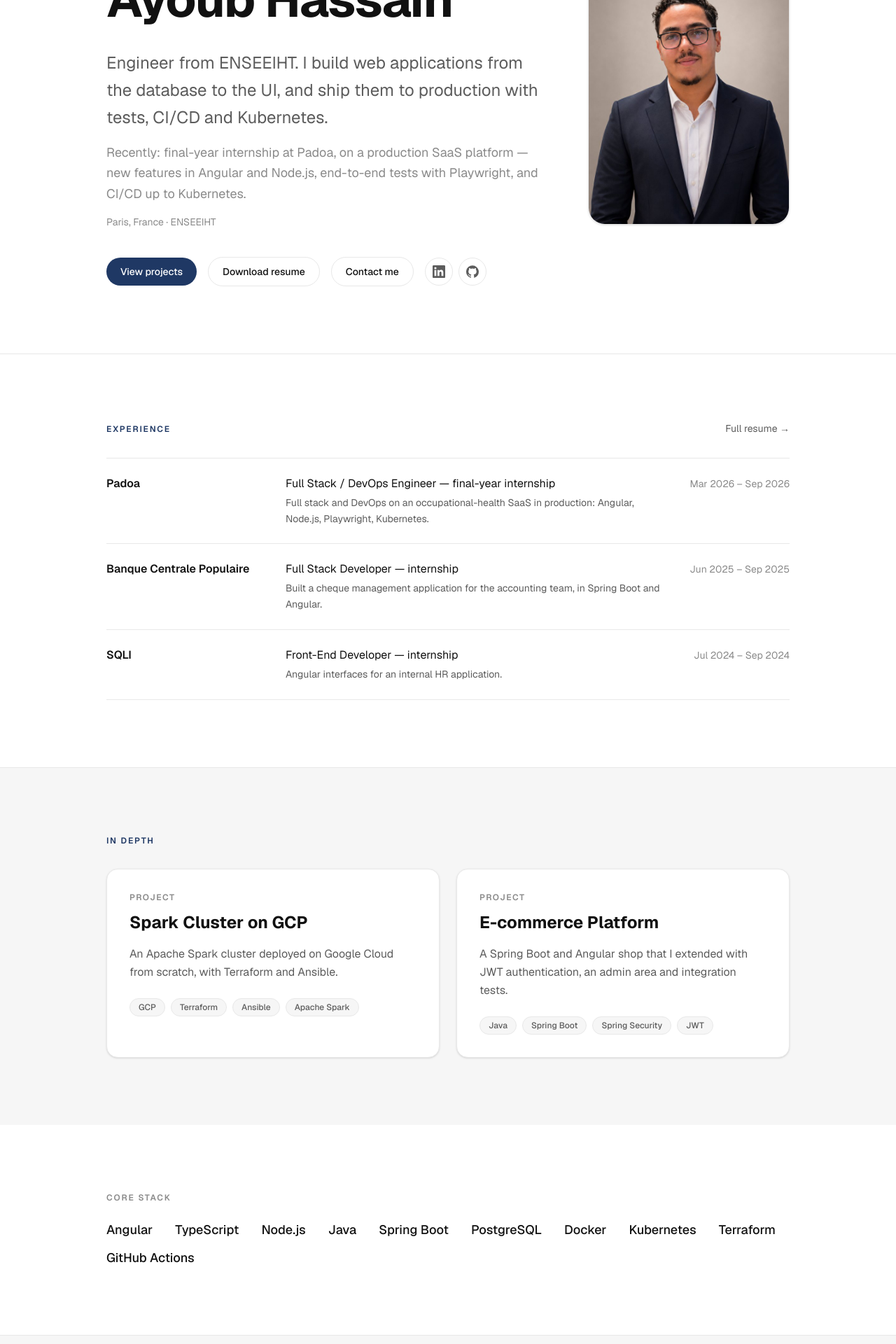
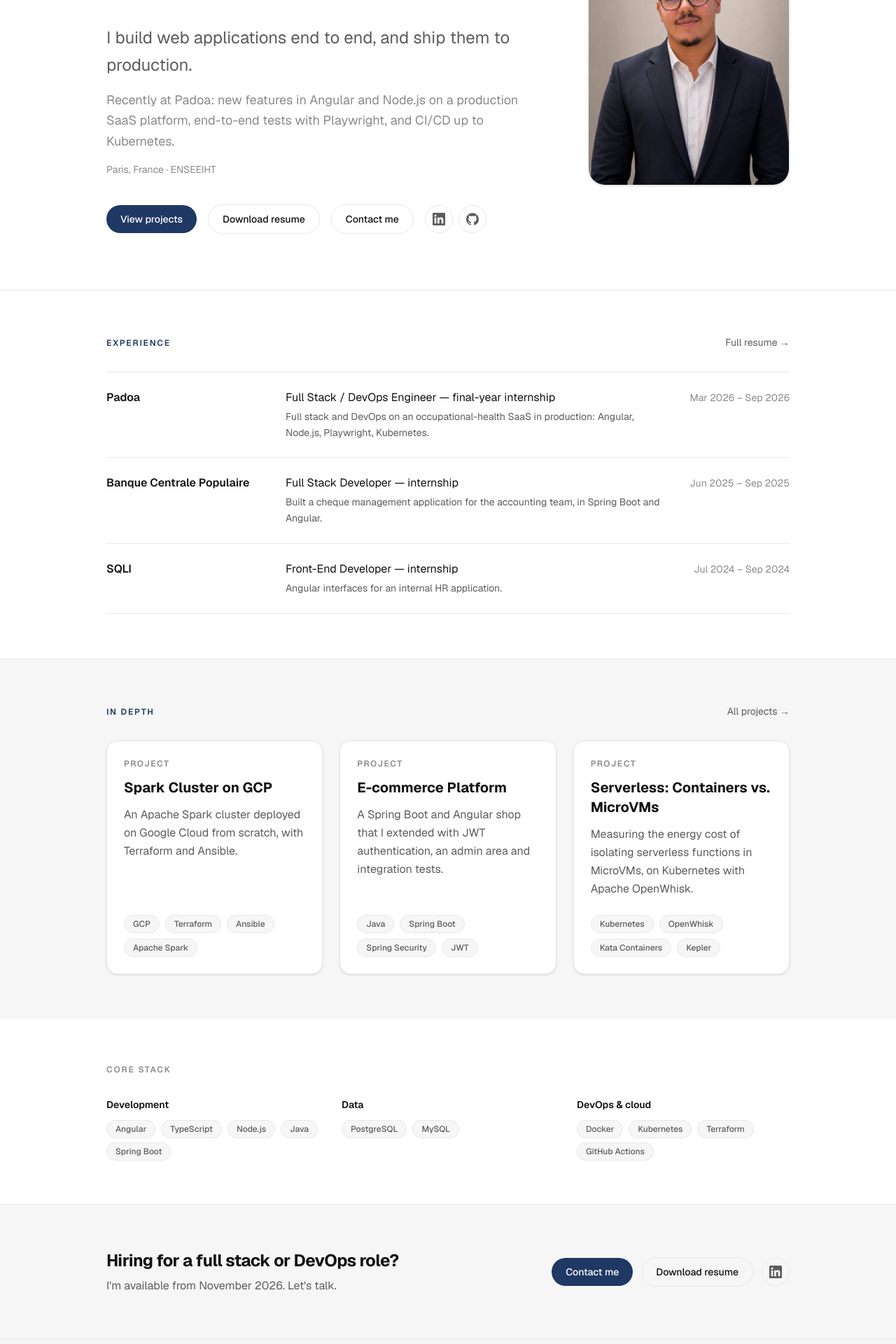
Before and after one commit to Ayoubhassain/ayoubhassain.github.io, a Next.js app: page /en in a window 1280 px wide. Shown: the part 320-2240 px from the top of the page at 70% size. Built offline with nearby package versions, Linux system fonts and the light colour scheme.

Commit message:
Home page: shorter hero, 3 projects, grouped stack, contact block

```diff
--- a/src/app/[locale]/page.tsx
+++ b/src/app/[locale]/page.tsx
@@ -6,7 +6,6 @@
 import { buildPageMetadata } from "@/lib/site-metadata";
 import { withBasePath } from "@/lib/base-path";
 import { links } from "@/i18n/dictionaries/en";
-import PageContainer from "@/components/layout/PageContainer";
 import LinkButton from "@/components/ui/LinkButton";
 import Tag from "@/components/ui/Tag";
 
@@ -35,12 +34,15 @@
   if (!isLocale(locale)) notFound();
 
   const t = getDictionary(locale);
-  const featured = t.projects.slice(0, 2);
+  const featuredIds = ["spark-cluster-gcp", "ecommerce-fullstack", "serverless-containers-vs-microvms"];
+  const featured = featuredIds
+    .map((id) => t.projects.find((project) => project.id === id))
+    .filter((project): project is NonNullable<typeof project> => project !== undefined);
 
   return (
     <div>
       <section className="border-b border-border">
-        <PageContainer>
+        <div className="mx-auto max-w-5xl px-6 py-12 md:py-20">
           <div className="grid items-center gap-10 md:grid-cols-[1fr_auto] md:gap-16">
             <div className="order-2 md:order-1">
               <p className="mb-6 inline-flex items-center gap-2 rounded-full border border-border bg-bg-subtle px-3 py-1.5 text-xs font-medium text-ink">
@@ -81,7 +83,7 @@
                 </LinkButton>
                 <div className="flex items-center gap-2">
                   <IconLink href={links.linkedin} label="LinkedIn">
-                    <path d="M20.45 20.45h-3.56v-5.57c0-1.33-.02-3.04-1.85-3.04-1.85 0-2.14 1.45-2.14 2.94v5.67H9.34V9h3.42v1.56h.05c.48-.9 1.64-1.85 3.37-1.85 3.6 0 4.27 2.37 4.27 5.46v6.28zM5.34 7.43a2.06 2.06 0 1 1 0-4.13 2.06 2.06 0 0 1 0 4.13zM7.12 20.45H3.56V9h3.56v11.45zM22.22 0H1.77C.79 0 0 .77 0 1.73v20.54C0 23.23.79 24 1.77 24h20.45c.98 0 1.78-.77 1.78-1.73V1.73C24 .77 23.2 0 22.22 0z" />
+                    <path d={LINKEDIN_PATH} />
                   </IconLink>
                   <IconLink href={links.github} label="GitHub">
                     <path d="M12 .3a12 12 0 0 0-3.8 23.38c.6.12.83-.26.83-.57L9 21.07c-3.34.72-4.04-1.61-4.04-1.61-.55-1.39-1.34-1.76-1.34-1.76-1.08-.74.09-.73.09-.73 1.2.09 1.83 1.24 1.83 1.24 1.07 1.83 2.81 1.3 3.5 1 .1-.78.42-1.31.76-1.61-2.67-.3-5.47-1.33-5.47-5.93 0-1.31.47-2.38 1.24-3.22-.14-.3-.54-1.52.1-3.18 0 0 1-.32 3.3 1.23a11.5 11.5 0 0 1 6 0c2.28-1.55 3.29-1.23 3.29-1.23.64 1.66.24 2.88.12 3.18a4.65 4.65 0 0 1 1.23 3.22c0 4.61-2.8 5.63-5.48 5.92.42.36.81 1.1.81 2.22l-.01 3.29c0 .31.2.69.82.57A12 12 0 0 0 12 .3" />
@@ -99,11 +101,11 @@
               className="order-1 h-28 w-28 rounded-full border border-border object-cover object-top shadow-sm md:order-2 md:h-auto md:w-72 md:rounded-3xl"
             />
           </div>
-        </PageContainer>
+        </div>
       </section>
 
       <section className="border-b border-border">
-        <PageContainer>
+        <div className={SECTION}>
           <div className="mb-8 flex items-baseline justify-between gap-4">
             <p className="text-xs font-semibold tracking-[0.15em] text-accent uppercase">
               {t.home.experience}
@@ -133,30 +135,38 @@
               </li>
             ))}
           </ol>
-        </PageContainer>
+        </div>
       </section>
 
       <section className="bg-bg-subtle">
-        <PageContainer>
-          <p className="mb-8 text-xs font-semibold tracking-[0.15em] text-accent uppercase">
-            {t.home.inDepth}
-          </p>
+        <div className={SECTION}>
+          <div className="mb-8 flex items-baseline justify-between gap-4">
+            <p className="text-xs font-semibold tracking-[0.15em] text-accent uppercase">
+              {t.home.inDepth}
+            </p>
+            <Link
+              href={`/${locale}/projects`}
+              className="text-sm text-ink-muted transition-colors hover:text-accent"
+            >
+              {t.home.allProjects}
+            </Link>
+          </div>
 
-          <div className="grid gap-6 md:grid-cols-2">
+          <div className="grid gap-6 md:grid-cols-3">
             {featured.map((project) => (
               <Link
                 key={project.id}
                 href={`/${locale}/projects#${project.id}`}
-                className="group rounded-2xl border border-border bg-bg p-8 shadow-sm transition-shadow hover:shadow-md"
+                className="group flex flex-col rounded-2xl border border-border bg-bg p-6 shadow-sm transition-shadow hover:shadow-md"
               >
                 <p className="mb-3 text-xs font-semibold tracking-[0.12em] text-ink-light uppercase">
                   {t.home.project}
                 </p>
-                <h2 className="text-2xl font-bold text-ink group-hover:text-accent transition-colors">
+                <h2 className="text-xl font-bold text-ink group-hover:text-accent transition-colors">
                   {project.title}
                 </h2>
-                <p className="mt-4 leading-relaxed text-ink-muted">{project.description}</p>
-                <div className="mt-6 flex flex-wrap gap-2">
+                <p className="mt-3 leading-relaxed text-ink-muted">{project.description}</p>
+                <div className="mt-auto flex flex-wrap gap-2 pt-6">
                   {project.stack.slice(0, 4).map((tech) => (
                     <Tag key={tech} label={tech} />
                   ))}
@@ -164,24 +174,61 @@
               </Link>
             ))}
           </div>
-        </PageContainer>
+        </div>
       </section>
 
-      <section>
-        <PageContainer>
-          <p className="mb-6 text-xs font-semibold tracking-[0.15em] text-ink-light uppercase">
+      <section className="border-b border-border">
+        <div className={SECTION}>
+          <p className="mb-8 text-xs font-semibold tracking-[0.15em] text-ink-light uppercase">
             {t.home.focusedOn}
           </p>
-          <ul className="flex flex-wrap gap-x-8 gap-y-3 text-lg font-medium text-ink">
-            {t.profile.stack.map((item) => (
-              <li key={item}>{item}</li>
+          <div className="grid gap-8 sm:grid-cols-3">
+            {t.profile.stack.map((group) => (
+              <div key={group.label}>
+                <p className="mb-3 text-sm font-semibold text-ink">{group.label}</p>
+                <ul className="flex flex-wrap gap-2">
+                  {group.items.map((item) => (
+                    <li key={item}>
+                      <Tag label={item} />
+                    </li>
+                  ))}
+                </ul>
+              </div>
             ))}
-          </ul>
-        </PageContainer>
+          </div>
+        </div>
+      </section>
+
+      <section className="bg-bg-subtle">
+        <div className={SECTION}>
+          <div className="flex flex-col gap-6 md:flex-row md:items-center md:justify-between">
+            <div>
+              <h2 className="text-2xl font-bold tracking-tight text-ink">
+                {t.home.contactTitle}
+              </h2>
+              <p className="mt-2 text-ink-muted">{t.home.contactText}</p>
+            </div>
+            <div className="flex shrink-0 flex-wrap items-center gap-3 md:flex-nowrap">
+              <LinkButton href={`mailto:${t.profile.email}`} variant="primary">
+                {t.home.contactMe}
+              </LinkButton>
+              <LinkButton href={t.resumePdf} download variant="ghost">
+                {t.home.downloadResume}
+              </LinkButton>
+              <IconLink href={links.linkedin} label="LinkedIn">
+                <path d={LINKEDIN_PATH} />
+              </IconLink>
+            </div>
+          </div>
+        </div>
       </section>
     </div>
   );
 }
+
+const SECTION = "mx-auto max-w-5xl px-6 py-12 md:py-16";
+
+const LINKEDIN_PATH = "M20.45 20.45h-3.56v-5.57c0-1.33-.02-3.04-1.85-3.04-1.85 0-2.14 1.45-2.14 2.94v5.67H9.34V9h3.42v1.56h.05c.48-.9 1.64-1.85 3.37-1.85 3.6 0 4.27 2.37 4.27 5.46v6.28zM5.34 7.43a2.06 2.06 0 1 1 0-4.13 2.06 2.06 0 0 1 0 4.13zM7.12 20.45H3.56V9h3.56v11.45zM22.22 0H1.77C.79 0 0 .77 0 1.73v20.54C0 23.23.79 24 1.77 24h20.45c.98 0 1.78-.77 1.78-1.73V1.73C24 .77 23.2 0 22.22 0z";
 
 function IconLink({ href, label, children }: { href: string; label: string; children: React.ReactNode }) {
   return (
--- a/src/i18n/dictionaries/en.ts
+++ b/src/i18n/dictionaries/en.ts
@@ -47,7 +47,7 @@
   home: {
     tagline:        "Full Stack & DevOps Engineer",
     proofPoint:
-      "Recently: final-year internship at Padoa, on a production SaaS platform — new features in Angular and Node.js, end-to-end tests with Playwright, and CI/CD up to Kubernetes.",
+      "Recently at Padoa: new features in Angular and Node.js on a production SaaS platform, end-to-end tests with Playwright, and CI/CD up to Kubernetes.",
     locationLine:   "Paris, France · ENSEEIHT",
     viewProjects:   "View projects",
     downloadResume: "Download resume",
@@ -58,6 +58,9 @@
     available:      "Available from November 2026",
     experience:     "Experience",
     seeResume:      "Full resume →",
+    allProjects:    "All projects →",
+    contactTitle:   "Hiring for a full stack or DevOps role?",
+    contactText:    "I'm available from November 2026. Let's talk.",
   },
   about: {
     label:          "About",
@@ -102,12 +105,16 @@
     photoAlt: "Portrait of Ayoub Hassain",
     title:    "Full Stack & DevOps Engineer",
     headline:
-      "Engineer from ENSEEIHT. I build web applications from the database to the UI, and ship them to production with tests, CI/CD and Kubernetes.",
+      "I build web applications end to end, and ship them to production.",
     bio:
       "I'm a computer science and telecommunications engineer from ENSEEIHT (Toulouse INP), with a major in Infrastructure and Big Data.\n\nAcross three experiences, I have built and evolved web applications on both sides: Angular and TypeScript on the front end, Node.js and Java/Spring Boot on the back end. At Padoa, I also worked on what happens after the code is written: automated end-to-end tests, CI pipelines, Docker and Kubernetes deployments, and production monitoring.\n\nI'm looking for a full-time role from November 2026. I'm also interested in AI and how it changes the way we build software.",
     location: "Paris, France",
     email:    "ayoubhassain2233@gmail.com",
-    stack: ["Angular", "TypeScript", "Node.js", "Java", "Spring Boot", "PostgreSQL", "Docker", "Kubernetes", "Terraform", "GitHub Actions"],
+    stack: [
+      { label: "Development", items: ["Angular", "TypeScript", "Node.js", "Java", "Spring Boot"] },
+      { label: "Data", items: ["PostgreSQL", "MySQL"] },
+      { label: "DevOps & cloud", items: ["Docker", "Kubernetes", "Terraform", "GitHub Actions"] },
+    ],
     spokenLanguages: [
       { name: "French",  level: "Native" },
       { name: "English", level: "Professional (C1)" },
--- a/src/i18n/dictionaries/fr.ts
+++ b/src/i18n/dictionaries/fr.ts
@@ -40,7 +40,7 @@
   home: {
     tagline:        "Ingénieur Full Stack & DevOps",
     proofPoint:
-      "Récemment : stage de fin d'études chez Padoa, sur une plateforme SaaS en production — nouvelles fonctionnalités en Angular et Node.js, tests E2E avec Playwright, et CI/CD jusqu'au déploiement Kubernetes.",
+      "Récemment chez Padoa : nouvelles fonctionnalités en Angular et Node.js sur un SaaS en production, tests E2E avec Playwright et CI/CD jusqu'au déploiement Kubernetes.",
     locationLine:   "Paris · ENSEEIHT",
     viewProjects:   "Voir mes projets",
     downloadResume: "Télécharger mon CV",
@@ -51,6 +51,9 @@
     available:      "Disponible à partir de novembre 2026",
     experience:     "Expériences",
     seeResume:      "CV complet →",
+    allProjects:    "Tous les projets →",
+    contactTitle:   "Un poste full stack ou DevOps à pourvoir\u00a0?",
+    contactText:    "Je suis disponible à partir de novembre 2026. Parlons-en.",
   },
   about: {
     label:          "À propos",
@@ -95,12 +98,16 @@
     photoAlt: "Portrait d'Ayoub Hassain",
     title:    "Ingénieur Full Stack & DevOps",
     headline:
-      "Ingénieur ENSEEIHT. Je développe des applications web de la base de données à l'interface, et je les mets en production avec tests, CI/CD et Kubernetes.",
+      "Je développe des applications web de bout en bout, et je les mets en production.",
     bio:
       "Ingénieur en informatique et télécommunications diplômé de l'ENSEEIHT (Toulouse INP), filière Infrastructure et Big Data.\n\nAu fil de trois expériences, j'ai conçu et fait évoluer des applications web des deux côtés : Angular et TypeScript en front-end, Node.js et Java/Spring Boot en back-end. Chez Padoa, j'ai aussi travaillé sur ce qui se passe après le code : tests E2E automatisés, pipelines CI, déploiements Docker et Kubernetes, supervision en production.\n\nJe recherche un CDI à partir de novembre 2026. Je m'intéresse aussi à l'IA et à la façon dont elle change le développement logiciel.",
     location: "Paris, France",
     email:    "ayoubhassain2233@gmail.com",
-    stack: ["Angular", "TypeScript", "Node.js", "Java", "Spring Boot", "PostgreSQL", "Docker", "Kubernetes", "Terraform", "GitHub Actions"],
+    stack: [
+      { label: "Développement", items: ["Angular", "TypeScript", "Node.js", "Java", "Spring Boot"] },
+      { label: "Données", items: ["PostgreSQL", "MySQL"] },
+      { label: "DevOps & cloud", items: ["Docker", "Kubernetes", "Terraform", "GitHub Actions"] },
+    ],
     spokenLanguages: [
       { name: "Français", level: "Langue maternelle" },
       { name: "Anglais",  level: "Professionnel (C1)" },
--- a/src/i18n/types.ts
+++ b/src/i18n/types.ts
@@ -30,6 +30,9 @@
     available: string;
     experience: string;
     seeResume: string;
+    allProjects: string;
+    contactTitle: string;
+    contactText: string;
   };
   about: {
     label: string;
@@ -77,7 +80,7 @@
     bio: string;
     location: string;
     email: string;
-    stack: string[];
+    stack: { label: string; items: string[] }[];
     spokenLanguages: { name: string; level: string }[];
   };
   experience: ExperienceEntry[];
```
Also changed, not shown: src/components/Navbar.tsx (+3 -5 lines).
